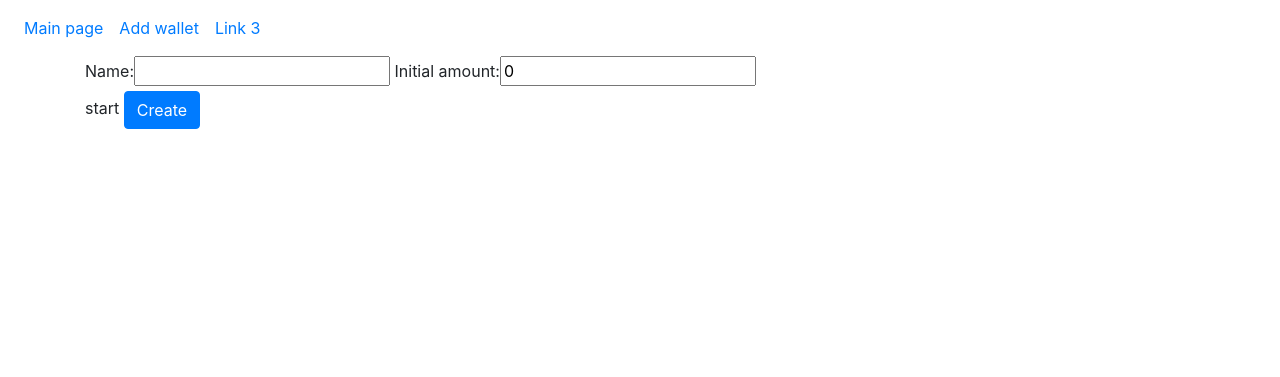
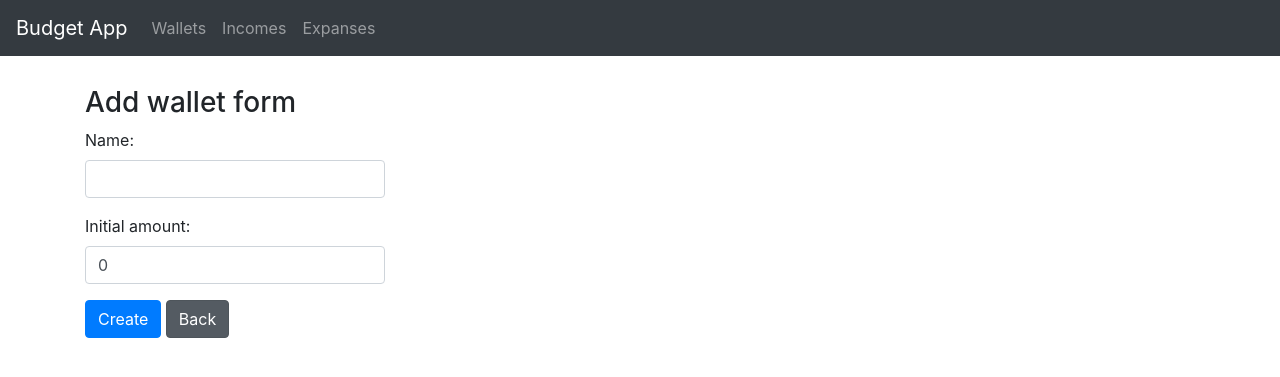
Before and after one commit to mivchal333/Wallet-App, a Django app: page /wallet/add/ in a window 1280 px wide. Shown: the top 377 px of the page. Run offline with Django 3.2, Linux system fonts and the light colour scheme; some libraries are stand-ins or nearby versions.

```diff
--- a/wallet/forms.py
+++ b/wallet/forms.py
@@ -1,16 +1,21 @@
+import datetime
+
 from django import forms
-import datetime
+
 from wallet.models import Category
 
 
-
 class AddWalletForm(forms.Form):
-    name = forms.CharField(label='Name', max_length=100)
-    amount = forms.DecimalField(label='Initial amount', min_value=0, initial=0, help_text="start")
+    name = forms.CharField(label='Name', max_length=100, widget=forms.TextInput(attrs={'class': "form-control"}))
+    amount = forms.DecimalField(label='Initial amount', min_value=0, initial=0,
+                                widget=forms.TextInput(attrs={'class': "form-control"}))
 
 
 class AddIncomeForm(forms.Form):
-    source = forms.CharField(label='Source', max_length=100)
-    amount = forms.DecimalField(label='Amount', min_value=0, initial=0)
-    date = forms.DateTimeField(initial=datetime.date.today, label='Date')
-    category = forms.ModelChoiceField(queryset=Category.objects.all(), required=False)
+    source = forms.CharField(label='Source', max_length=100, widget=forms.TextInput(attrs={'class': "form-control"}))
+    amount = forms.DecimalField(label='Amount', min_value=0, initial=0,
+                                widget=forms.TextInput(attrs={'class': "form-control"}))
+    date = forms.DateTimeField(initial=datetime.date.today, label='Date',
+                               widget=forms.TextInput(attrs={'class': "form-control"}))
+    category = forms.ModelChoiceField(queryset=Category.objects.all(), required=False,
+                                      widget=forms.TextInput(attrs={'class': "form-control"}))
--- /dev/null
+++ b/wallet/static/wallet/style.css
@@ -0,0 +1,11 @@
+.container {
+    margin-top: 30px;
+}
+
+.wallet-list-wrapper {
+    max-width: 50%;
+}
+
+.wallet-add-wrapper input {
+    max-width: 300px;
+}
--- a/wallet/templates/wallet/base.html
+++ b/wallet/templates/wallet/base.html
@@ -4,22 +4,26 @@
     <meta charset="UTF-8">
     <title>Home Budget App</title>
     <meta name="viewport" content="width=device-width, initial-scale=1">
+    {% load static %}
+    <link rel="stylesheet" type="text/css" href="{% static 'wallet/style.css' %}">
+
     <link rel="stylesheet" href="https://maxcdn.bootstrapcdn.com/bootstrap/4.4.1/css/bootstrap.min.css">
     <script src="https://ajax.googleapis.com/ajax/libs/jquery/3.4.1/jquery.min.js"></script>
     <script src="https://cdnjs.cloudflare.com/ajax/libs/popper.js/1.16.0/umd/popper.min.js"></script>
     <script src="https://maxcdn.bootstrapcdn.com/bootstrap/4.4.1/js/bootstrap.min.js"></script>
 </head>
 <body>
-<nav class="navbar navbar-expand-sm bg-">
+<nav class="navbar navbar-expand-sm bg-dark navbar-dark">
+    <a class="navbar-brand" href="home">Budget App</a>
     <ul class="navbar-nav">
         <li class="nav-item">
-            <a class="nav-link" href="/wallet">Main page</a>
+            <a class="nav-link" href="/wallet">Wallets</a>
         </li>
         <li class="nav-item">
-            <a class="nav-link" href="/wallet/add">Add wallet</a>
+            <a class="nav-link" href="/income">Incomes</a>
         </li>
         <li class="nav-item">
-            <a class="nav-link" href="#">Link 3</a>
+            <a class="nav-link" href="/expanse">Expanses</a>
         </li>
     </ul>
 </nav>
--- a/wallet/templates/wallet/index.html
+++ b/wallet/templates/wallet/home.html
@@ -1,9 +1,8 @@
 {% extends "wallet/base.html" %}
 {% block content %}
     {% if user.is_authenticated %}
-        {% for wallet in user.wallets.all %}
-            <p><a href="/wallet/{{ wallet.id }}">{{ wallet.name }}</a></p>
-        {% endfor %}
+        <h1 id="hello1">Hello {{ user.get_username }}</h1>
+        <h2>What you want to do today?</h2>
     {% else %}
         <a href='/login'>You are not logged in, please login to see your wallets</a>
     {% endif %}
--- a/wallet/templates/wallet/walletAdd.html
+++ b/wallet/templates/wallet/walletAdd.html
@@ -1,8 +1,18 @@
 {% extends "wallet/base.html" %}
 {% block content %}
+    <h3>Add wallet form</h3>
     <form action="/wallet/add/" method="post">
         {% csrf_token %}
-        {{ form }}
+        {% for field in form %}
+            <div class="form-group wallet-add-wrapper">
+                {{ field.errors }}
+                {{ field.label_tag }} {{ field }}
+                {% if field.help_text %}
+                    <p class="help">{{ field.help_text|safe }}</p>
+                {% endif %}
+            </div>
+        {% endfor %}
         <input type="submit" class="btn btn-primary" value="Create">
+        <a href="/wallet" class="btn btn-secondary active" role="button" aria-pressed="true">Back</a>
     </form>
 {% endblock content %}
--- a/wallet/templates/wallet/walletDetails.html
+++ b/wallet/templates/wallet/walletDetails.html
@@ -32,8 +32,6 @@
                 </ul>
             {% endif %}
         </div>
-        </div>
-
     {% else %}
         <p>Wallet is not available</p>
     {% endif %}
--- a/wallet/urls.py
+++ b/wallet/urls.py
@@ -3,7 +3,8 @@ from django.urls import path
 from . import views
 
 urlpatterns = [
-    path('', views.index, name='index'),
+    path('home', views.home, name='home'),
+    path('', views.walletList, name='walletList'),
     path('<int:wallet_id>/', views.walletDetails, name='walletDetail'),
     path('<int:wallet_id>/income/add', views.incomeAdd, name='incomeAdd'),
     path('add/', views.addWallet, name='addWallet'),
--- a/wallet/views.py
+++ b/wallet/views.py
@@ -1,15 +1,14 @@
-from django.shortcuts import render
-from django.http import HttpResponse
 from django.http import Http404
 from django.http import HttpResponseRedirect
+from django.shortcuts import render
+
+from .forms import AddIncomeForm
 from .forms import AddWalletForm
-from .forms import AddIncomeForm
-
-from .models import Wallet, Income, Expense, Category
+from .models import Wallet, Income, Expense
 
 
-def index(request):
-    return render(request, 'wallet/index.html', {})
+def home(request):
+    return render(request, 'wallet/home.html', {})
 
 
 def walletDetails(request, wallet_id):
@@ -82,3 +81,12 @@ def incomeAdd(request, wallet_id):
         form = AddIncomeForm()
 
     return render(request, 'wallet/incomeAdd.html', {'form': form, 'wallet_id': wallet_id})
+
+
+def walletList(request):
+    walletList = Wallet.objects.filter(user=request.user)
+
+    context = {
+        'walletList': walletList,
+    }
+    return render(request, 'wallet/walletList.html', context)
```
Also changed, not shown: wallet/templates/wallet/incomeAdd.html (+9 -1 lines), wallet/templates/wallet/walletList.html (added, +12 -0 lines).
